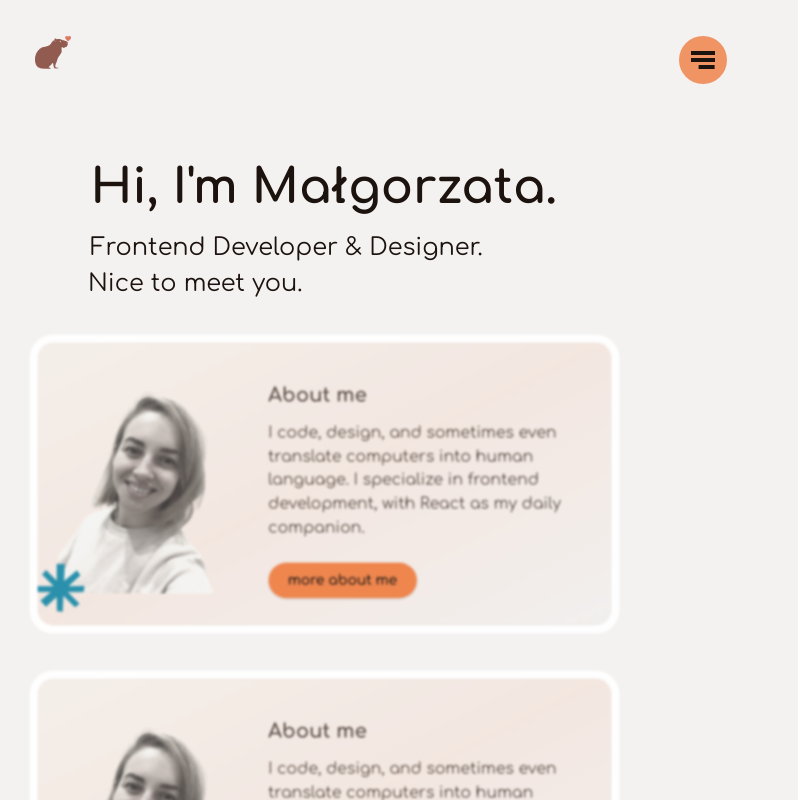
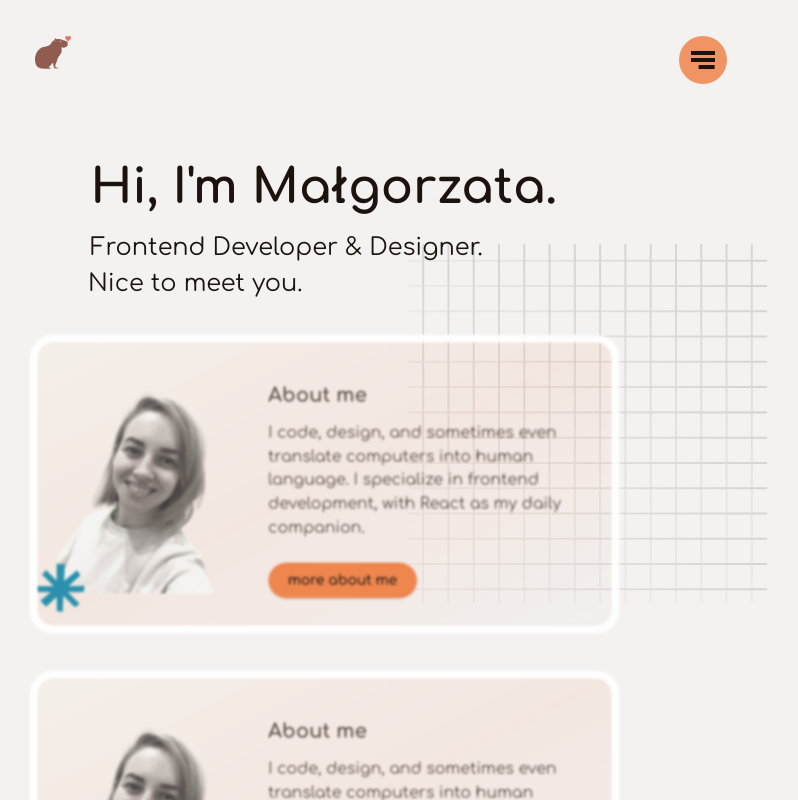
Before and after one commit to karibara/karibara-next-website, a Next.js app: page / in a window 1280 px wide. Shown: the top 800 px of the page, without its empty margins (263-1061 px from the left). Built offline with nearby package versions, Linux system fonts and the light colour scheme; what tailwindcss-motion would draw is missing.

Commit message:
Add hash pattern SVG and update layout in Home component

```diff
--- a/src/app/page.tsx
+++ b/src/app/page.tsx
@@ -1,12 +1,19 @@
 import { AboutMe } from "@/components/sections/AboutMe";
 import { SocialMediaLinks } from "@/components/sections/SocialMediaLinks";
 import { WelcomeSection } from "@/components/sections/WelcomeSection";
-// import Image from "next/image";
+import Image from "next/image";
 
 export default function Home() {
   return (
-    <div className="grid grid-rows-[20px_1fr_20px] items-center justify-items-center min-h-screen p-8 pb-20 gap-16 sm:p-20 font-[family-name:var(--font-comfortaa-sans)]">
-      <main className="flex flex-col gap-8 row-start-2 items-start">
+    <div className=" grid grid-rows-[20px_1fr_20px] items-center justify-items-center min-h-screen p-8 pb-20 gap-16 sm:p-20 font-[family-name:var(--font-comfortaa-sans)]">
+      <main className="flex flex-col gap-8 row-start-2 items-start relative">
+        <Image
+          src="/hash-pattern.svg"
+          alt="hash pattern"
+          width={360}
+          height={360}
+          className="absolute top-20 -right-16 -z-10 "
+        />
         {/* WELCOME SECTION */}
         <WelcomeSection />
 
```
Also changed, not shown: public/hash-pattern.svg (added).
